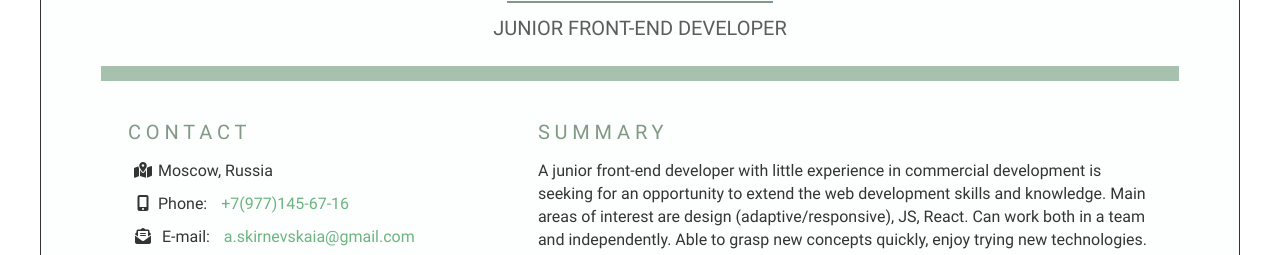
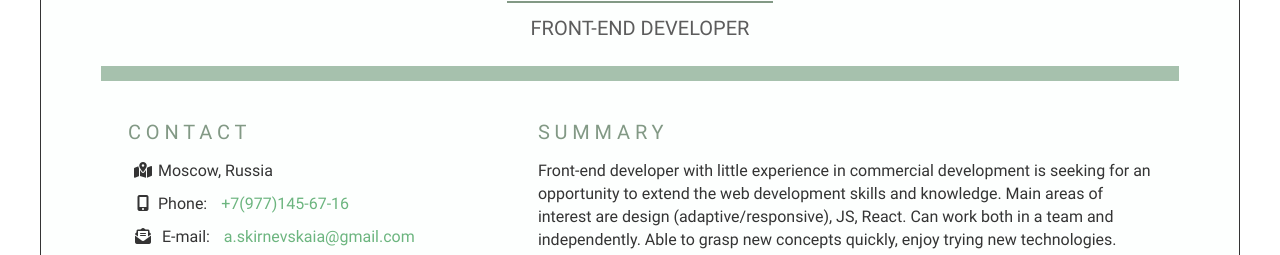
Before and after one commit to AlexSkir/resume-javascript-dev, a website: page en/index.html in a window 1280 px wide. Shown: the part 104-359 px from the top of the page. Drawn offline with nearby package versions, Linux system fonts and the light colour scheme; a web font is replaced by a local one.

Commit message:
Update index.html

```diff
--- a/en/index.html
+++ b/en/index.html
@@ -39,7 +39,7 @@
 
       <div class="header__applicant-info">
         <h1 class="header__applicant-name">Aleksandra Skirnevskaia</h1>
-        <h1 class="header__applicant-job">Junior Front-End Developer</h1>
+        <h1 class="header__applicant-job">Front-End Developer</h1>
       </div>
 
     </header>
@@ -69,7 +69,7 @@
       <section class="summary section">
         <h3 class="heading-like">Summary</h3>
         <p>
-          A junior front-end developer with little experience in commercial development is seeking for an opportunity to
+          Front-end developer with little experience in commercial development is seeking for an opportunity to
           extend the web development skills and knowledge. Main areas of interest are design (adaptive/responsive),
           JS, React. Can work both in a team and independently. Able to grasp new concepts quickly, enjoy trying new
           technologies.
```
